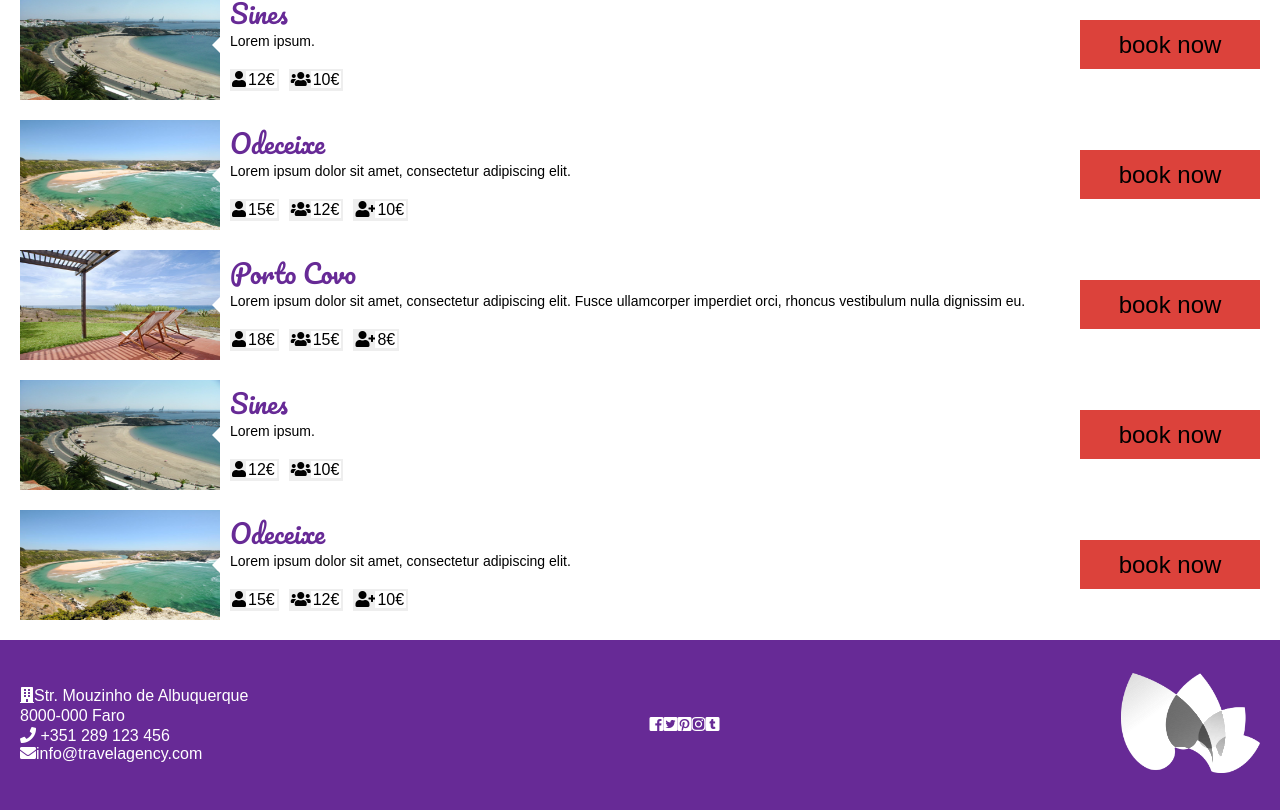
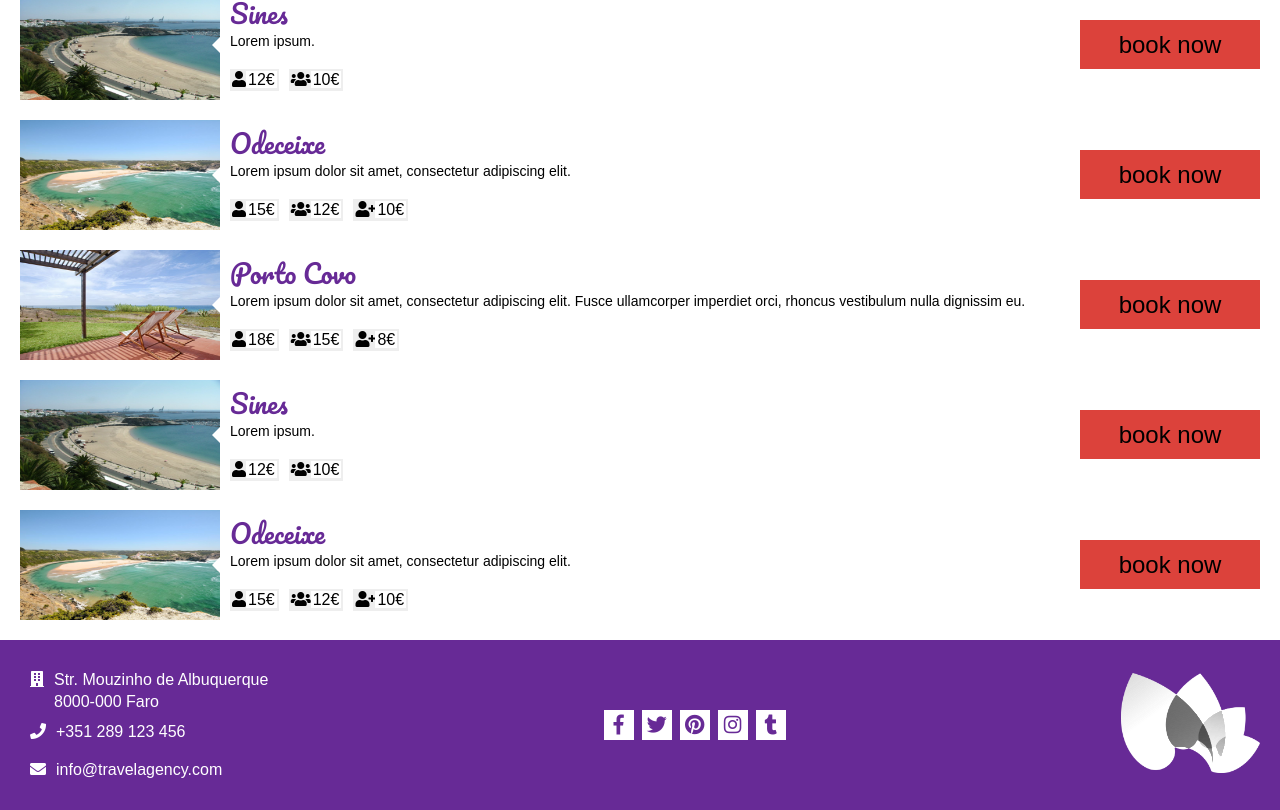
Before and after one commit to DanielFurtado/travel-agency, a React (Create React App) app: page / in a window 1280 px wide. Shown: the part 2868-3678 px from the top of the page. Built offline with nearby package versions, Linux system fonts and the light colour scheme; a web font is replaced by a local one.

Commit message:
Update footer component

```diff
--- a/src/components/footer.js
+++ b/src/components/footer.js
@@ -1,21 +1,61 @@
 import React, { Component } from 'react';
 import logo from '../images/logo/logo_large.png';
 
+
+class ContactInfoRow extends Component {
+  render() {
+    return  <div className="row">
+              <div className="col icon-col">
+                <i className={"fas " + this.props.icon}></i>
+              </div>
+              <div className="col">
+                <p>{this.props.text}</p>
+                {this.props.text2 ? (
+                <p>{this.props.text2}</p>
+                ) : null }
+              </div>
+            </div>
+  }
+}
+
+class IconButton extends Component {
+  render() {
+    return  <button className="icon-button">
+              <i className={this.props.iconClass}></i>
+            </button>
+  }
+}
+
 class Footer extends Component {
+  constructor(props) {
+    super(props);
+    this.state = {
+      icons: [
+        {name: "Facebook", class: "fab fa-facebook-f"},
+        {name: "Twitter", class: "fab fa-twitter"},
+        {name: "Pinterest", class: "fab fa-pinterest"},
+        {name: "Instagram", class: "fab fa-instagram"},
+        {name: "Tumblr", class: "fab fa-tumblr"}
+      ]
+    };
+  }
+
   render() {
+    let socialMediaIcons = this.state.icons.map(function(item) {
+      return(
+        <IconButton iconClass={item.class} key={item.name} />
+      );
+    });
+
     return  <footer>
               <div className="footer-container">
                 <div className="contact-info footer-col">
-                  <div><i className="fas fa-building"></i>Str. Mouzinho de Albuquerque <p>8000-000 Faro</p></div>
-                  <div><i className="fas fa-phone"></i> +351 289 123 456</div>
-                  <div><i className="fas fa-envelope"></i>info@travelagency.com</div>
+                  <ContactInfoRow icon="fa-building" text="Str. Mouzinho de Albuquerque" text2="8000-000 Faro" />
+                  <ContactInfoRow icon="fa-phone" text="+351 289 123 456" />
+                  <ContactInfoRow icon="fa-envelope" text="info@travelagency.com" />
                 </div>
                 <div className="social-media-links footer-col">
-                  <i className="fab fa-facebook-square"></i>
-                  <i className="fab fa-twitter-square"></i>
-                  <i className="fab fa-pinterest-square"></i>
-                  <i className="fab fa-instagram"></i>
-                  <i className="fab fa-tumblr-square"></i>
+                  {socialMediaIcons}
                 </div>
                 <div className="company-logo-footer footer-col">
                   <img src={logo} className="travel-agency-logo-footer" alt="Travel Agency Logo BW" />
```
